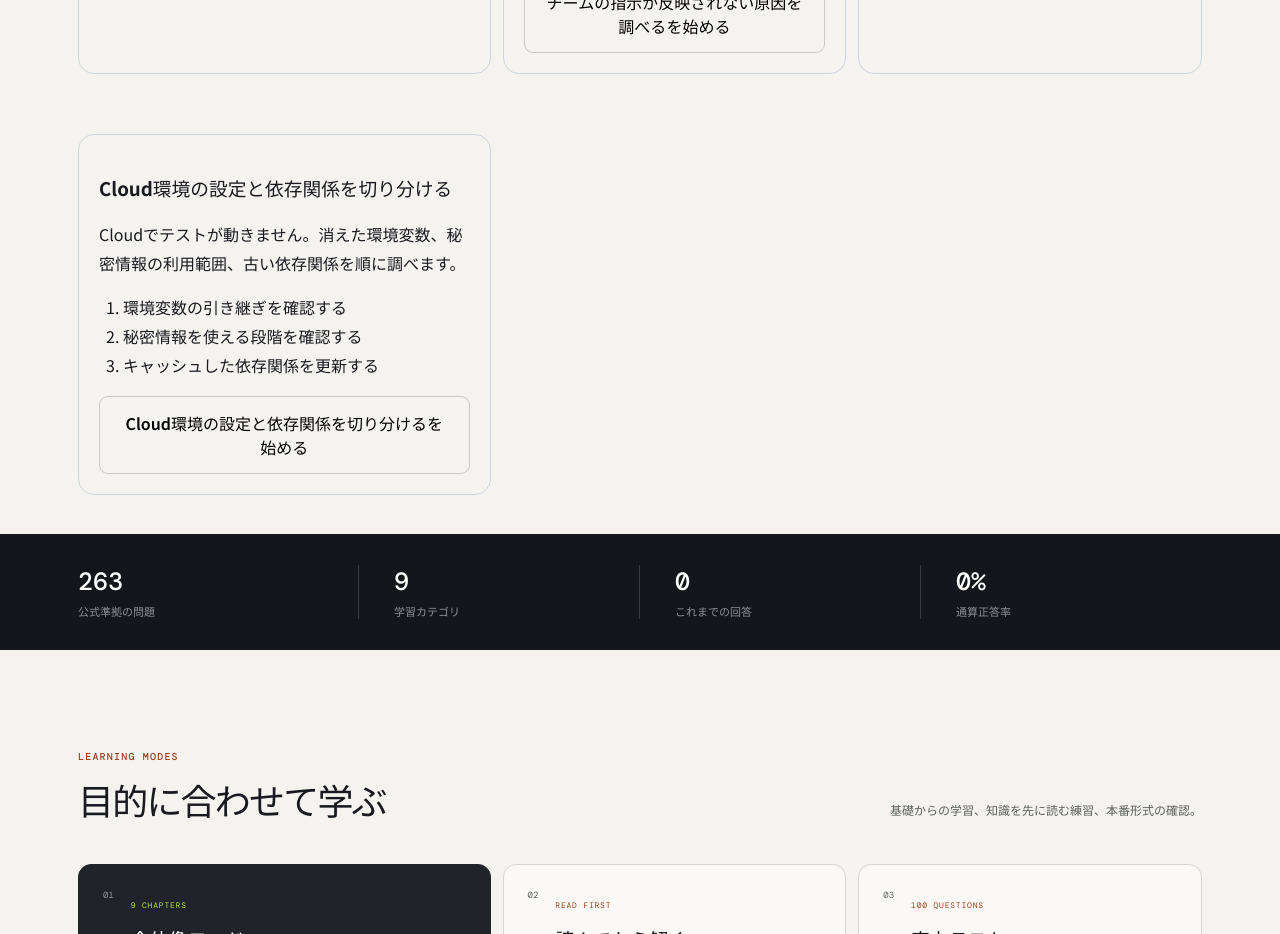
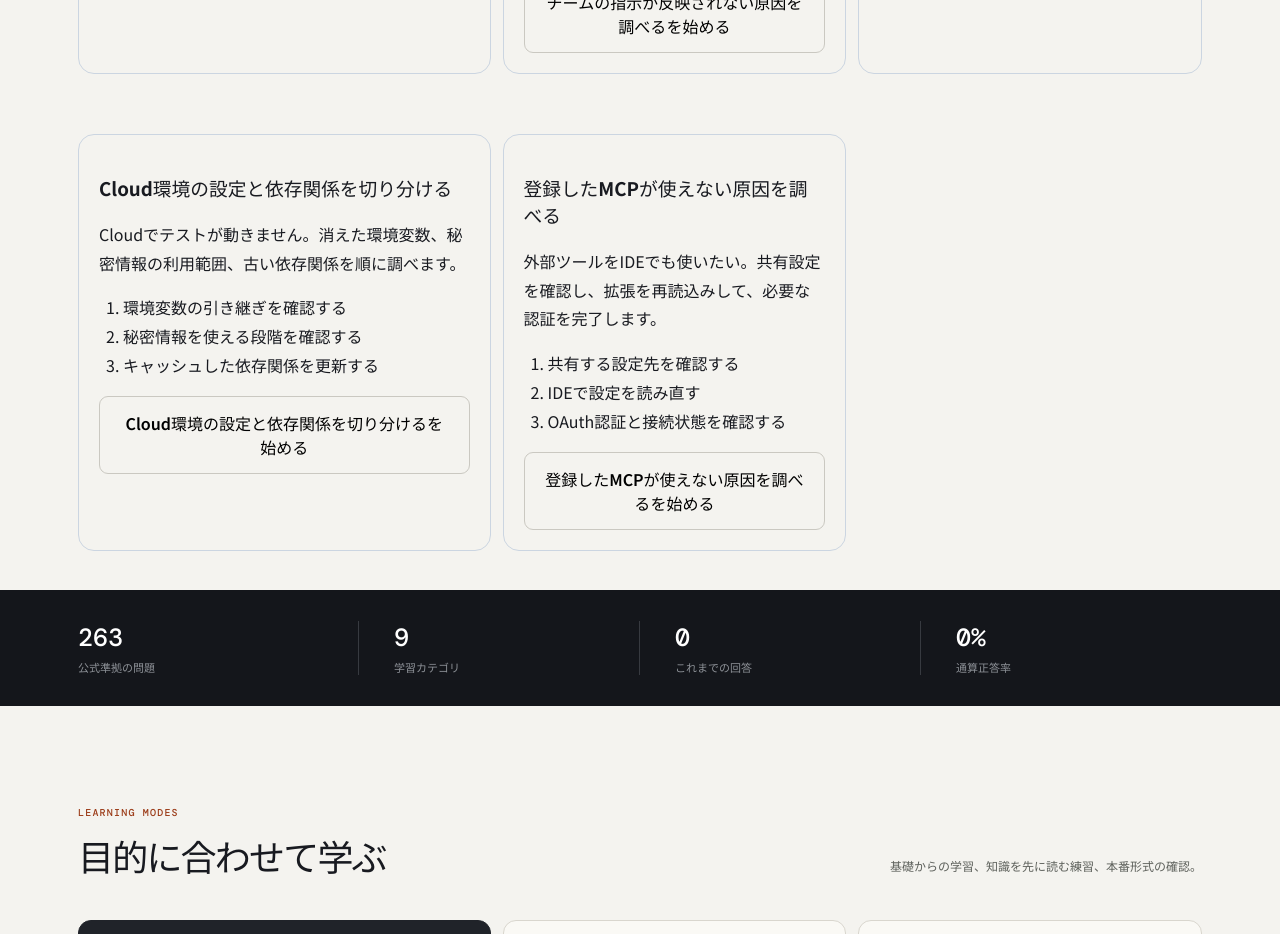
Before and after one commit to ip-san/codex-quiz, a React (Vite) app: page / in a window 1280 px wide. Shown: the part 2600-3534 px from the top of the page. Built offline with nearby package versions, Linux system fonts and the light colour scheme.

Commit message:
Add MCP connection recovery practice scenario

```diff
--- a/src/data.ts
+++ b/src/data.ts
@@ -139,7 +139,7 @@ export const quizzes: Quiz[] = [
   { id: "surfaces-12", category: "surfaces", difficulty: "intermediate", value: "practical", topic: "ide.review-delivery", question: "IDEでコードレビューを主会話から分けた専用チャットとして受け取りたい。どの設定を使う？", choices: ["`chatgpt.reviewDelivery`をdetachedにする", "followUpQueueModeをqueueにする", "openOnStartupをtrueにする", "localeOverrideを空にする"], answer: 0, explanation: "reviewDeliveryのdetachedはレビューを別チャットで開始します。inlineは可能な場合に現在のチャット内でレビューします。", source: "Codex IDE extension settings", referenceUrl: "https://learn.chatgpt.com/docs/developer-settings?surface=ide", verifiedAt: "2026-07-19" },
   { id: "surfaces-13", category: "surfaces", difficulty: "beginner", value: "practical", topic: "troubleshooting.feedback", question: "IDEやappの不具合を報告し、必要に応じてログも含めたい。最初の操作は？", choices: ["`/feedback`を開く", "`/yolo`で再実行する", "全セッションをdeleteする", "Git履歴を初期化する"], answer: 0, explanation: "`/feedback`はフィードバック画面を開き、問題の報告と任意のログ添付に使います。権限を広げる前に再現条件とchat IDを残す方が安全です。", source: "Codex IDE extension slash commands", referenceUrl: "https://learn.chatgpt.com/docs/developer-commands?surface=ide", verifiedAt: "2026-07-19" },
   { id: "surfaces-14", category: "surfaces", difficulty: "intermediate", value: "practical", topic: "troubleshooting.windows-home", question: "Windows appとWSL内CLIで設定・認証・履歴が一致しない主な理由は？", choices: ["既定で別々のCodex homeを使うため", "Gitが履歴を暗号化するため", "IDEが必ずCloudを使うため", "PWAキャッシュが設定を消すため"], answer: 0, explanation: "Windows appはWindows側の.codex、WSL CLIはLinux homeを既定で使います。必要なら同期するかCODEX_HOMEを意図的に合わせます。", source: "Codex Windows troubleshooting", referenceUrl: "https://learn.chatgpt.com/docs/windows", verifiedAt: "2026-07-19" },
-  { id: "surfaces-15", category: "surfaces", difficulty: "beginner", value: "practical", topic: "ide.mcp-restart", question: "IDE設定画面でMCP serverを追加・保存したが、tool一覧にまだ現れない。次に行う操作は？", choices: ["Restart extensionを選び、OAuthが必要ならAuthenticateする", "`codex delete`でsessionを消す", "`codex apply`でCloud差分を当てる", "sandboxを無条件で解除する"], answer: 0, explanation: "IDEでMCP serverを保存した後はextensionを再起動して設定を読み直します。一覧でOAuthが必要と表示されたserverはAuthenticateを選びます。", source: "Codex MCP configuration", referenceUrl: "https://learn.chatgpt.com/docs/extend/mcp", verifiedAt: "2026-07-28" },
+  { id: "surfaces-15", category: "surfaces", difficulty: "beginner", value: "practical", topic: "ide.mcp-restart", question: "IDE設定画面でMCP serverを追加・保存したが、tool一覧にまだ現れない。次に行う操作は？", choices: ["Restart extensionを選び、OAuthが必要ならAuthenticateする", "`codex delete`でsessionを消す", "`codex apply`でCloud差分を当てる", "sandboxを無条件で解除する"], answer: 0, explanation: "IDEでMCP serverを保存した後はextensionを再起動して設定を読み直します。一覧でOAuthが必要と表示されたserverはAuthenticateを選びます。", source: "Codex MCP configuration", referenceUrl: "https://learn.chatgpt.com/docs/extend/mcp", verifiedAt: "2026-09-21" },
   { id: "extend-11", category: "extend", difficulty: "beginner", value: "practical", topic: "hooks.location", question: "チームのリポジトリ固有Hookを定義する代表的な場所は？", choices: ["`.codex/hooks.json`または同階層のconfig.toml", "package-lock.jsonだけ", "GitHubプロフィール", "ブラウザのlocalStorage"], answer: 0, explanation: "Codexは有効な設定レイヤーに隣接するhooks.jsonまたはconfig.toml内のinline hooksを読みます。プロジェクトHookは信頼された.codexレイヤーで有効になります。", source: "Codex hooks", referenceUrl: "https://learn.chatgpt.com/docs/hooks", verifiedAt: "2026-07-19" },
   { id: "extend-12", category: "extend", difficulty: "intermediate", value: "practical", topic: "hooks.trust", question: "リポジトリのcommand Hookが変更された後、実行前に必要になることは？", choices: ["新しい定義をreviewしてtrustする", "モデルを必ず変更する", "Git管理を解除する", "全Hookを自動承認する"], answer: 0, explanation: "非managedのcommand Hookは定義のhash単位で信頼されます。変更後は未確認としてskipされるため、`/hooks`で内容を確認して信頼します。", source: "Codex hooks", referenceUrl: "https://learn.chatgpt.com/docs/hooks", verifiedAt: "2026-09-20" },
   { id: "extend-13", category: "extend", difficulty: "intermediate", value: "practical", topic: "hooks.pre-tool", question: "Shellコマンド実行前にAPI key混入や禁止操作を検査したい。適したHookイベントは？", choices: ["PreToolUse", "PostCompact", "SubagentStop", "SessionStartだけ"], answer: 0, explanation: "PreToolUseはツール実行前に発火するため、Bashなどをmatcherで絞り、実行前ポリシー検査を差し込む用途に適します。", source: "Codex hooks", referenceUrl: "https://learn.chatgpt.com/docs/hooks", verifiedAt: "2026-09-20" },
@@ -156,10 +156,10 @@ export const quizzes: Quiz[] = [
   { id: "agents-12", category: "agents", difficulty: "intermediate", value: "practical", topic: "agents.fallback", question: "既存のTEAM_GUIDE.mdをAGENTS.mdの代替として探索させたい。使う設定は？", choices: ["`project_doc_fallback_filenames`へ追加する", "`.worktreeinclude`へ追加する", "MCP server名に設定する", "Git remote名を変更する"], answer: 0, explanation: "fallback filenamesへ既存ガイド名を登録すると、通常のAGENTSファイルがない階層で候補になります。設定変更後は新しいCodex runを開始して再探索させます。", source: "Codex AGENTS.md", referenceUrl: "https://learn.chatgpt.com/docs/agent-configuration/agents-md", verifiedAt: "2026-07-19" },
   { id: "agents-13", category: "agents", difficulty: "beginner", value: "practical", topic: "agents.global-project", question: "個人の回答スタイルと、チームのbuild手順を置く場所の組み合わせは？", choices: ["個人スタイルはglobal、build手順はrepositoryのAGENTS.md", "両方package-lock.json", "個人スタイルをrepositoryへ強制", "build手順をブラウザ履歴へ保存"], answer: 0, explanation: "global AGENTS.mdは個人の対話方針、repository側は共有するコード規約や検証手順に向きます。個人設定をチームへ不要に押し付けません。", source: "Codex AGENTS.md", referenceUrl: "https://learn.chatgpt.com/docs/agent-configuration/agents-md", verifiedAt: "2026-07-19" },
   { id: "agents-14", category: "agents", difficulty: "intermediate", value: "practical", topic: "agents.recurring-feedback", question: "PRで同じレビュー指摘を何度も繰り返している。改善策として最も持続的なのは？", choices: ["近いAGENTS.mdへ規則化し、lintやtestでも強制する", "毎回口頭でだけ伝える", "レビューを無効化する", "問題のあるfileを無視する"], answer: 0, explanation: "繰り返す判断はAGENTS.mdでCodexへ伝え、機械的に検出できる内容はlintやtestへ移すと、将来のセッションと人の変更にも一貫して適用できます。", source: "Codex AGENTS.md", referenceUrl: "https://learn.chatgpt.com/docs/agent-configuration/agents-md", verifiedAt: "2026-07-19" },
-  { id: "extend-19", category: "extend", difficulty: "beginner", value: "practical", topic: "mcp.shared-config", question: "同じ端末のdesktop app、CLI、IDE extensionで同じMCP serverを使いたい。基本的な設定先は？", choices: ["共有されるCodexのconfig.toml", "各surfaceのCSS", "GitHub Issue", "ブラウザCookieだけ"], answer: 0, explanation: "同じCodex host上のdesktop app、CLI、IDE extensionはMCP設定を共有します。config.tomlへ一度設定すればsurfaceごとの再登録を減らせます。", source: "Codex MCP", referenceUrl: "https://learn.chatgpt.com/docs/extend/mcp", verifiedAt: "2026-07-19" },
+  { id: "extend-19", category: "extend", difficulty: "beginner", value: "practical", topic: "mcp.shared-config", question: "同じ端末のdesktop app、CLI、IDE extensionで同じMCP serverを使いたい。基本的な設定先は？", choices: ["共有されるCodexのconfig.toml", "各surfaceのCSS", "GitHub Issue", "ブラウザCookieだけ"], answer: 0, explanation: "同じCodex host上のdesktop app、CLI、IDE extensionはMCP設定を共有します。config.tomlへ一度設定すればsurfaceごとの再登録を減らせます。", source: "Codex MCP", referenceUrl: "https://learn.chatgpt.com/docs/extend/mcp", verifiedAt: "2026-09-21" },
   { id: "extend-20", category: "extend", difficulty: "intermediate", value: "practical", topic: "mcp.web-local-config", question: "ChatGPT webで、手元の`~/.codex/config.toml`に登録したMCP serverをそのまま使える？", choices: ["使えない。webではPlugin経由のremote MCP toolsを使う", "常に自動同期される", "browserへfile accessを許せば使える", "Git pushすれば自動接続される"], answer: 0, explanation: "ChatGPT webはローカルCodex設定を読みません。Work modeで利用可能なPluginを導入し、そのremote MCP toolsを使います。", source: "Codex MCP", referenceUrl: "https://learn.chatgpt.com/docs/extend/mcp", verifiedAt: "2026-07-19" },
   { id: "extend-21", category: "extend", difficulty: "intermediate", value: "practical", topic: "mcp.transport-auth", question: "OAuth認証が必要なremote MCP serverに適したtransportは？", choices: ["Streamable HTTP", "STDIOだけ", "localStorage", "Git hook"], answer: 0, explanation: "Streamable HTTP serverはOAuthやbearer token認証を利用できます。STDIO serverはローカルprocessとしてcommandと環境変数で起動します。", source: "Codex MCP", referenceUrl: "https://learn.chatgpt.com/docs/extend/mcp", verifiedAt: "2026-07-19" },
-  { id: "extend-22", category: "extend", difficulty: "beginner", value: "practical", topic: "mcp.oauth-login", question: "CLIで登録済みのOAuth対応MCP serverへログインする操作は？", choices: ["`codex mcp login <name>`", "`codex login mcp-file`", "`/approve oauth`", "`git credential mcp`"], answer: 0, explanation: "OAuth対応serverは`codex mcp login`へ設定名を渡して認証を開始します。接続一覧や状態は`codex mcp list`やTUIの`/mcp`で確認できます。", source: "Codex MCP", referenceUrl: "https://learn.chatgpt.com/docs/extend/mcp", verifiedAt: "2026-07-19" },
+  { id: "extend-22", category: "extend", difficulty: "beginner", value: "practical", topic: "mcp.oauth-login", question: "OAuth対応MCP serverを登録したが未認証でtoolを使えない。CLIから認証を完了する操作は？", choices: ["`codex mcp login <name>`", "`codex login mcp-file`", "`/approve oauth`", "`git credential mcp`"], answer: 0, explanation: "OAuth対応serverは`codex mcp login`へ設定名を渡して認証を開始します。接続一覧や状態は`codex mcp list`やTUIの`/mcp`で確認できます。", source: "Codex MCP", referenceUrl: "https://learn.chatgpt.com/docs/extend/mcp", verifiedAt: "2026-09-21" },
   { id: "extend-23", category: "extend", difficulty: "advanced", value: "practical", topic: "mcp.server-instructions", question: "MCP server全体の共通制約やrate limitを全toolへ伝える場所は？", choices: ["初期化時に返す`instructions` field", "各回答のCSS", "Git commit messageだけ", "tool名の末尾"], answer: 0, explanation: "MCPのserver instructionsはtool横断のworkflowや制約に使います。Codexが利用判断しやすいよう、特に先頭512文字だけでも要点が完結するようにします。", source: "Codex MCP", referenceUrl: "https://learn.chatgpt.com/docs/extend/mcp", verifiedAt: "2026-07-19" },
   { id: "extend-24", category: "extend", difficulty: "intermediate", value: "practical", topic: "skills.progressive-disclosure", question: "多数のSkillを置いても最初から全SKILL.mdでcontextが埋まりにくい理由は？", choices: ["まずname・description・pathだけを見て、必要時に本文を読むため", "Skillは一切contextを使わないため", "毎回ランダムに一つだけ削除するため", "scriptsだけを常時実行するため"], answer: 0, explanation: "Skillはprogressive disclosureを使い、最初は発見用metadataだけを提示します。目的に合うと判断した時に完全なSKILL.mdと必要な参照を読みます。", source: "Codex Skills", referenceUrl: "https://learn.chatgpt.com/docs/build-skills", verifiedAt: "2026-07-19" },
   { id: "workflow-13", category: "workflow", difficulty: "intermediate", value: "practical", topic: "worktree.detached-head", question: "Codex-managed worktreeが既定でdetached HEADから始まる利点は？", choices: ["複数worktreeを不要なbranchで汚さず作れる", "Git履歴を共有しなくなる", "同じbranchを同時checkoutできる", "未追跡fileをすべて自動commitする"], answer: 0, explanation: "managed worktreeは選んだbranchのHEADからdetached状態で始まり、並列chatごとにbranchを乱造しません。残す場合はCreate branch hereを使います。", source: "Codex worktrees", referenceUrl: "https://learn.chatgpt.com/docs/environments/git-worktrees", verifiedAt: "2026-07-19" },
--- a/src/domain/scenarios.ts
+++ b/src/domain/scenarios.ts
@@ -70,4 +70,11 @@ export const scenarios = [
     ids: ["surfaces-18", "surfaces-03", "surfaces-19"],
     steps: ["環境変数の引き継ぎを確認する", "秘密情報を使える段階を確認する", "キャッシュした依存関係を更新する"],
   },
+  {
+    id: "mcp-recovery",
+    title: "登録したMCPが使えない原因を調べる",
+    description: "外部ツールをIDEでも使いたい。共有設定を確認し、拡張を再読込みして、必要な認証を完了します。",
+    ids: ["extend-19", "surfaces-15", "extend-22"],
+    steps: ["共有する設定先を確認する", "IDEで設定を読み直す", "OAuth認証と接続状態を確認する"],
+  },
 ] as const;
```
Also changed, not shown: 4 other files (tests, documents, lock files or other folders).
